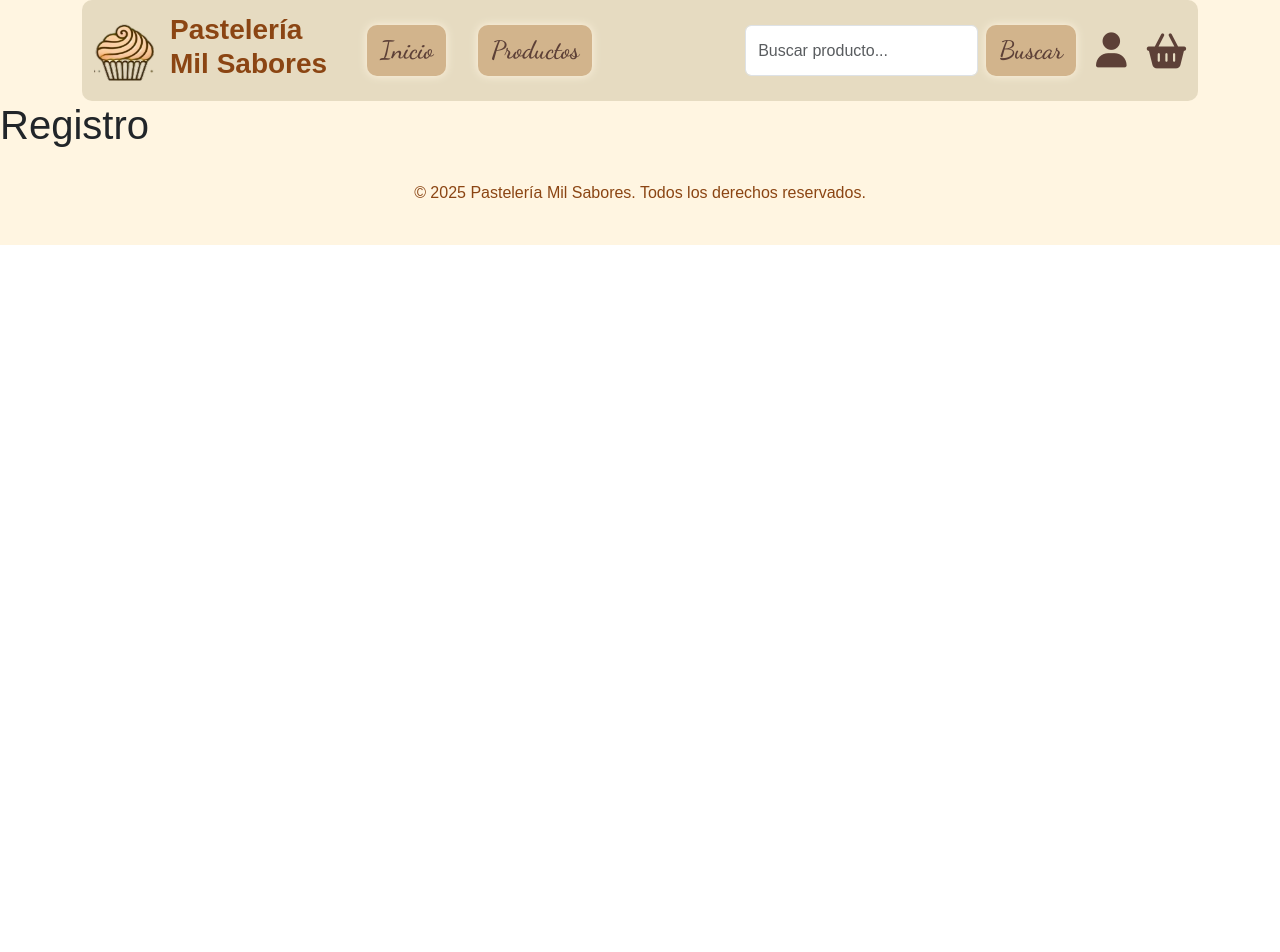
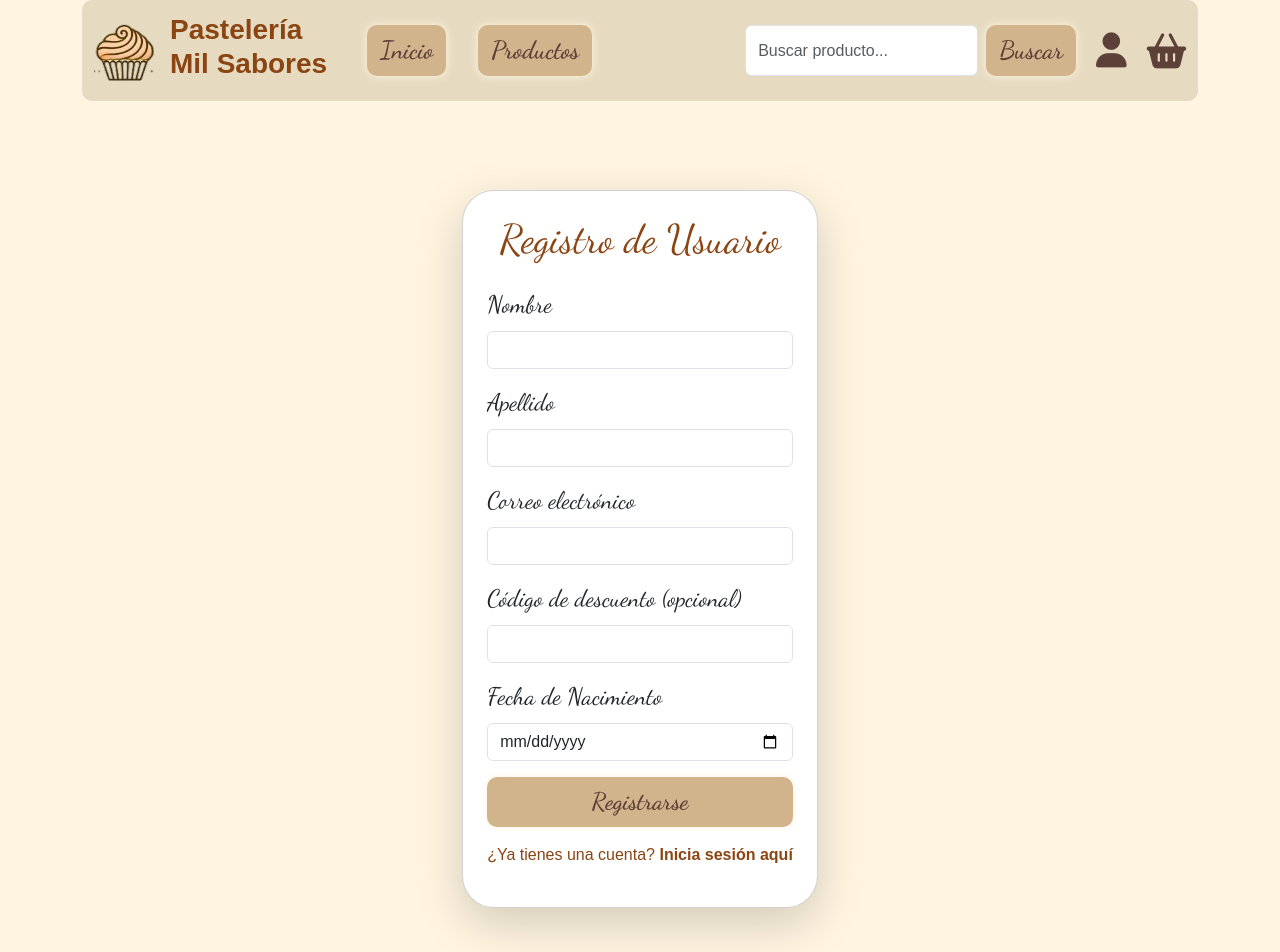
Before and after one commit to Prii231/Migracion-Pasteleria, a React (Create React App) app: page /registro in a window 1280 px wide. Shown: the top 952 px of the page. Before the commit the page ends 800 px from the top, so only its background shows below. Built offline with nearby package versions, Linux system fonts and the light colour scheme.

Commit message:
Se agrega el registro.js

```diff
--- a/src/App.js
+++ b/src/App.js
@@ -8,6 +8,8 @@ import Footer from './Components/Footer';
 import Carrusel from './Components/Carrusel';
 import Cards from './Components/Card';
 import Login from './Components/InicioSesion';
+import Registro from './Components/Registro';
+
 
 function App() {
   return (
@@ -20,7 +22,7 @@ function App() {
           <Route path="/" element={<Home />} />
           <Route path="/catalogo" element={<CatalogoProductos />} />
           <Route path="/login" element={<Login/>} />
-          <Route path="/registro" element={<div><h1>Registro</h1></div>} />
+          <Route path="/registro" element={<Registro />} />
           <Route path="/perfil" element={<div><h1>Perfil</h1></div>} />
         </Routes>
 
--- a/src/Components/InicioSesion.js
+++ b/src/Components/InicioSesion.js
@@ -30,7 +30,7 @@ function Login() {
     const handleSubmit = (e) => {
         e.preventDefault();
         console.log('Datos del formulario:', formData);
-        // Aquí iría la lógica de autenticación
+
     };
 
     return (
--- /dev/null
+++ b/src/Components/Registro.js
@@ -0,0 +1,186 @@
+import React, { useState } from 'react';
+import { Link } from 'react-router-dom';
+import Container from 'react-bootstrap/Container';
+import Row from 'react-bootstrap/Row';
+import Col from 'react-bootstrap/Col';
+import Card from 'react-bootstrap/Card';
+import Form from 'react-bootstrap/Form';
+import Button from 'react-bootstrap/Button';
+import Alert from 'react-bootstrap/Alert';
+
+function Registro() {
+    const [datosFormulario, setearDatosFormulario] = useState({
+        nombre: '',
+        apellido: '',
+        correo: '',
+        codigo: '',
+        fechaNacimiento: ''
+    });
+
+    const [resultado, setResultado] = useState({
+        show: false,
+        type: '',
+        message: ''
+    });
+
+    const handleChange = (e) => {
+        const { name, value } = e.target;
+        setearDatosFormulario({
+            ...datosFormulario,
+            [name]: value
+        });
+    };
+
+    const handleSubmit = (e) => {
+        e.preventDefault();
+        console.log('Datos del formulario:', datosFormulario);
+
+        setResultado({
+            show: true,
+            type: 'success',
+            message: '¡Registro exitoso! Bienvenido a Pastelería Mil Sabores.'
+        });
+    };
+
+    return (
+        <main>
+            <Container className="d-flex justify-content-center align-items-center min-vh-100 mt-5">
+                <Row>
+                    <Col xl={12}>
+                        <Card className="shadow-lg rounded-5">
+                            <Card.Body className="p-4">
+                                <h1
+                                    className="text-center mb-4"
+                                    style={{ fontFamily: 'Dancing Script', color: '#8B4513' }}
+                                >
+                                    Registro de Usuario
+                                </h1>
+
+                                <Form id="formRegistro" onSubmit={handleSubmit}>
+                                    <Form.Group className="mb-3">
+                                        <Form.Label
+                                            htmlFor="nombre"
+                                            style={{ fontFamily: 'Dancing Script', fontSize: '150%' }}
+                                        >
+                                            Nombre
+                                        </Form.Label>
+                                        <Form.Control
+                                            type="text"
+                                            id="nombre"
+                                            name="nombre"
+                                            value={datosFormulario.nombre}
+                                            onChange={handleChange}
+                                            required
+                                        />
+                                    </Form.Group>
+
+                                    <Form.Group className="mb-3">
+                                        <Form.Label
+                                            htmlFor="apellido"
+                                            style={{ fontFamily: 'Dancing Script', fontSize: '150%' }}
+                                        >
+                                            Apellido
+                                        </Form.Label>
+                                        <Form.Control
+                                            type="text"
+                                            id="apellido"
+                                            name="apellido"
+                                            value={datosFormulario.apellido}
+                                            onChange={handleChange}
+                                            required
+                                        />
+                                    </Form.Group>
+
+                                    <Form.Group className="mb-3">
+                                        <Form.Label
+                                            htmlFor="correo"
+                                            style={{ fontFamily: 'Dancing Script', fontSize: '150%' }}
+                                        >
+                                            Correo electrónico
+                                        </Form.Label>
+                                        <Form.Control
+                                            type="email"
+                                            id="correo"
+                                            name="correo"
+                                            value={datosFormulario.correo}
+                                            onChange={handleChange}
+                                            required
+                                        />
+                                    </Form.Group>
+
+                                    <Form.Group className="mb-3">
+                                        <Form.Label
+                                            htmlFor="codigo"
+                                            style={{ fontFamily: 'Dancing Script', fontSize: '150%' }}
+                                        >
+                                            Código de descuento (opcional)
+                                        </Form.Label>
+                                        <Form.Control
+                                            type="text"
+                                            id="codigo"
+                                            name="codigo"
+                                            value={datosFormulario.codigo}
+                                            onChange={handleChange}
+                                        />
+                                    </Form.Group>
+
+                                    <Form.Group className="mb-3">
+                                        <Form.Label
+                                            htmlFor="fechaNacimiento"
+                                            style={{ fontFamily: 'Dancing Script', fontSize: '150%' }}
+                                        >
+                                            Fecha de Nacimiento
+                                        </Form.Label>
+                                        <Form.Control
+                                            type="date"
+                                            id="fechaNacimiento"
+                                            name="fechaNacimiento"
+                                            value={datosFormulario.fechaNacimiento}
+                                            onChange={handleChange}
+                                            required
+                                        />
+                                    </Form.Group>
+
+                                    <Button
+                                        type="submit"
+                                        variant=""
+                                        className="botones w-100"
+                                        style={{ fontFamily: 'Dancing Script', fontSize: '150%' }}
+                                    >
+                                        Registrarse
+                                    </Button>
+                                </Form>
+
+                                {resultado.show && (
+                                    <Alert
+                                        variant={resultado.type}
+                                        className="mt-3"
+                                        dismissible
+                                        onClose={() => setResultado({ ...resultado, show: false })}
+                                    >
+                                        {resultado.message}
+                                    </Alert>
+                                )}
+
+                                <div className="text-center mt-3">
+                                    <p className="textoCuerpo">
+                                        ¿Ya tienes una cuenta?{' '}
+                                        <Link
+                                            to="/login"
+                                            className="text-decoration-none"
+                                            style={{ color: '#8B4513', fontWeight: '600' }}
+                                        >
+                                            Inicia sesión aquí
+                                        </Link>
+                                    </p>
+                                </div>
+                            </Card.Body>
+                        </Card>
+                    </Col>
+                </Row>
+            </Container>
+        </main>
+    );
+}
+
+export default Registro;
```
